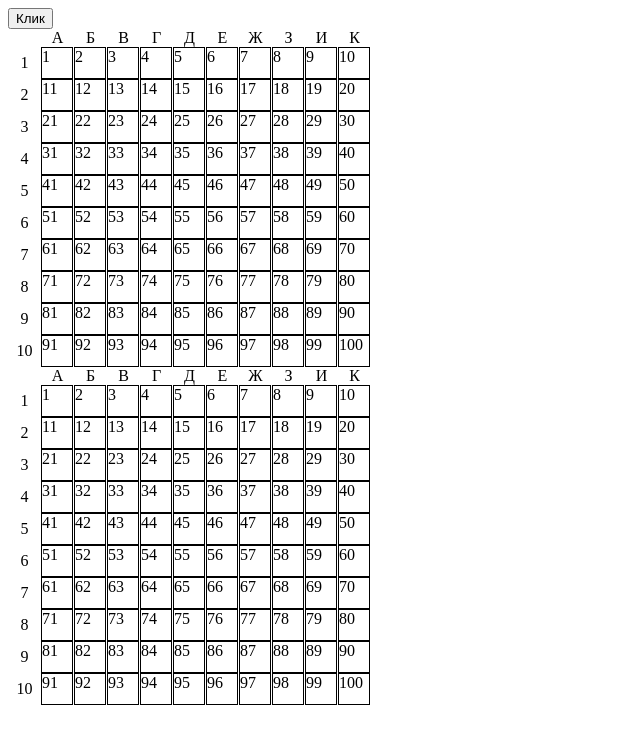
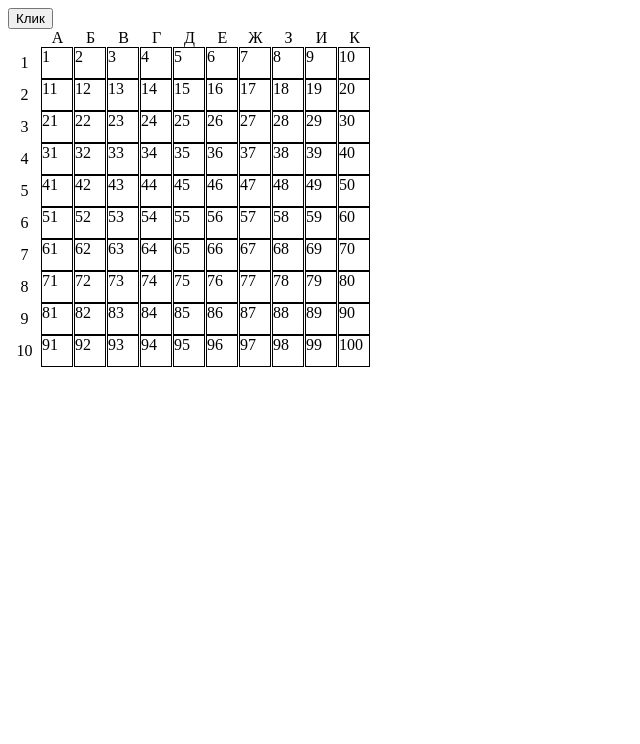
Before and after one commit to LeksLin/sea-battle, a React (Create React App) app: page / in a window 1280 px wide. Shown: the top 744 px of the page, without its empty margins (0-640 px from the left). Built offline with nearby package versions, Linux system fonts and the light colour scheme.

Commit message:
Отображение выстрелов

```diff
--- a/src/App.js
+++ b/src/App.js
@@ -14,8 +14,11 @@ function App() {
   const [shipsStateUser, setShipsStateUser] = useState([]);
   const [shipsStatePK, setShipsStatePK] = useState([]);
 
-  const [shotUser, setShotUser] = useState({});
-  const [shotPK, setShotPK] = useState({});
+  const [shotUser, setShotUser] = useState([]);
+  const [shotPK, setShotPK] = useState([]);
+
+  const [cashComponent, setCashComponent] = useState([]);
+  let supCashComponent = [];
 
   const Refresh = () => {
     setShipsStateUser(shipGeneration());
@@ -45,7 +48,7 @@ function App() {
       })
       arr.push(+el.target.id);
       console.log(`${bool ? 'Ранел' : 'Мимо'} ${el.target.id}`)
-      setShot({...shot, shot: +bool, id: +el.target.id});
+      setShot(oldShot => [...oldShot, {shot: +bool, id: +el.target.id}]);
     }else{
       console.log('Уже стрелял')
     }
@@ -54,11 +57,41 @@ function App() {
     }
   }
 
+  let boolCash = false;
+
+  useEffect(() => {
+    setCashComponent(supCashComponent);
+  }, [boolCash]);
+
+  kubPool();
+  function kubPool(){
+        let indexEl = 0;
+        let bool = true;
+        for(let i = 1; i <= 100; i++){
+            if(i%10 == 1 && bool) {
+                i--;
+                indexEl++;
+                bool = false;
+            }
+            if(i%10 == 1 || bool) bool = true;
+            supCashComponent.push({id : bool ? i : 0, idEl: indexEl, shot: 2, shipItem: 0});
+            // console.log({id : bool ? i : 0, idEl: indexEl, shot: 2}, i, bool);
+        }
+        boolCash = true;
+    }
+
   return (
     <div className="App">
       <button onClick={Refresh} type="button">Клик</button>
-      <PoleConclusion ships={shipsStateUser} />
-      <PoleConclusion onClick={clickPK} ships={shipsStatePK} shot={shotPK}/>
+      {/* <PoleConclusion ships={shipsStateUser} /> */}
+      <PoleConclusion
+        onClick={clickPK}
+        ships={shipsStatePK}
+        shot={shotPK}
+        supCashComponent={supCashComponent}
+        cashComponent={cashComponent}
+        setCashComponent={setCashComponent}
+      />
     </div>
   );
 }
--- a/src/PoleConclusion/PoleConclusion.jsx
+++ b/src/PoleConclusion/PoleConclusion.jsx
@@ -1,52 +1,62 @@
 import React, { useEffect, useState } from "react";
 import cl from './PoleConclusion.module.css';
 
-const PoleConclusion = ({onClick, ships, shot}) => {
-    let arr = [1,2,3,4,5,6,7,8,9,10];
-    let boolCash = false;
+const PoleConclusion = ({onClick, ships, shot, supCashComponent, cashComponent, setCashComponent}) => {
+
     let sechek = 1;
     console.log(shot);
 
-    const [cashComponent, setCashComponent] = useState([]);
+
     console.log(`Кэш:`, cashComponent);
-    let supCashComponent = [];
+
+
+
 
     useEffect(() => {
-        setCashComponent(supCashComponent);
-    }, [boolCash]);
+        shipOut();
+    }, [ships]);
+
+    function shipOut () {
+        ships.forEach(el => {
+            el.forEach(element => {
+                setCashComponent(oldCash => oldCash.map(item => {
+                    console.log(item)
+                    return (
+                        item.id == element
+                        ? {...item, shipItem: 1}
+                        : item
+                    )
+                }))
+            })
+        })
+    }
 
     useEffect(() => {
-        console.log('Изменение ships');
-        cashComponent.forEach((e, i) => {
 
-            ships.forEach(el => {
-                el.forEach(element => {
-                    if(e.id == element){
-                        supCashComponent[i].shipItem = 1;
-                    }
-                })
-            })
-        })
-        setCashComponent(supCashComponent);
-        console.log(supCashComponent);
-    }, [ships]);
+        setCashComponent(oldCash => oldCash.map(item => {
+            console.log(item, shot)
+            return (
+                Object.keys(shot).length
+                ? item.id == shot[shot.length - 1].id
+                    ? {...item, shot: shot[shot.length - 1].shot }
+                    : item
+                : item
+            )
+        }))
 
-    kubPool();
-    function kubPool(){
-        let indexEl = 0;
-        let bool = true;
-        for(let i = 1; i <= 100; i++){
-            if(i%10 == 1 && bool) {
-                i--;
-                indexEl++;
-                bool = false;
-            }
-            if(i%10 == 1 || bool) bool = true;
-            supCashComponent.push({id : bool ? i : 0, idEl: indexEl, shot: 2, shipItem: 0});
-            // console.log({id : bool ? i : 0, idEl: indexEl, shot: 2}, i, bool);
-        }
-        boolCash = true;
-    }
+        // supCashComponent.forEach((e, i) => {
+        //     if(Object.keys(shot).length){
+        //         if(e.id == shot.id){
+        //             supCashComponent[i].shot = 1;
+        //         }
+        //     }
+        // })
+
+        // setCashComponent(supCashComponent);
+        // shipOut();
+    }, [shot]);
+
+
 
     const generationPole = (e, i) => {
         if(e.id == 0){
@@ -62,13 +72,17 @@ const PoleConclusion = ({onClick, ships, shot}) => {
         )
     }
 
-    const generationPoleGame = ({id, shipItem}) => {
+    const generationPoleGame = ({id, shot, shipItem}) => {
         return (
             <div
                 onClick={onClick}
                 key={id}
                 id={id}
-                className={`${cl.itemPole} ${shipItem ? cl.fonCubeShip : cl.fonCube}`}
+                className={`
+                    ${cl.itemPole}
+                    ${shipItem ? cl.fonCubeShip : cl.fonCube}
+                    ${shot < 2 ? shot == 1 ? cl.shotYES : cl.shotNO : ""}
+                `}
             >{id}</div>
         )
     }
--- a/src/PoleConclusion/PoleConclusion.module.css
+++ b/src/PoleConclusion/PoleConclusion.module.css
@@ -24,3 +24,11 @@
 .fonCube{
     background-color: white;
 }
+
+.shotYES{
+    color: white;
+}
+
+.shotNO{
+    color: blue;
+}
```
